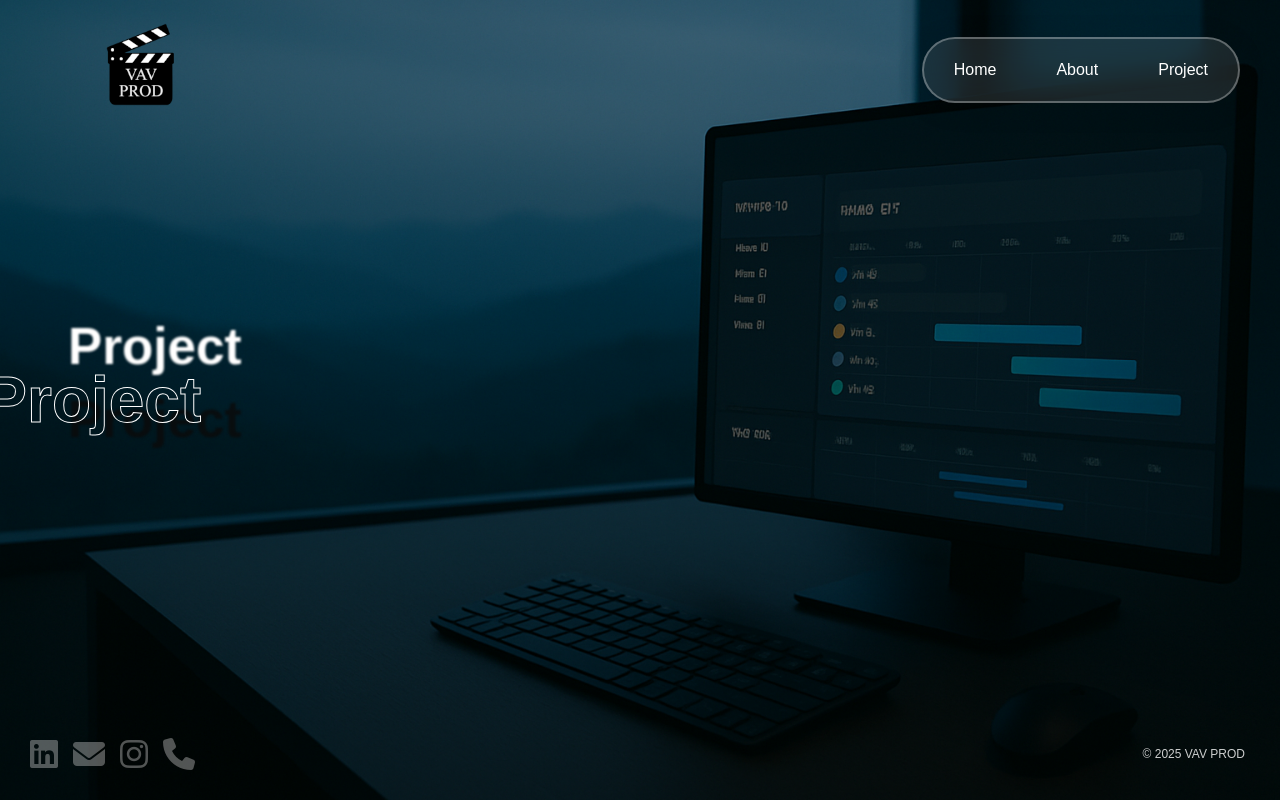
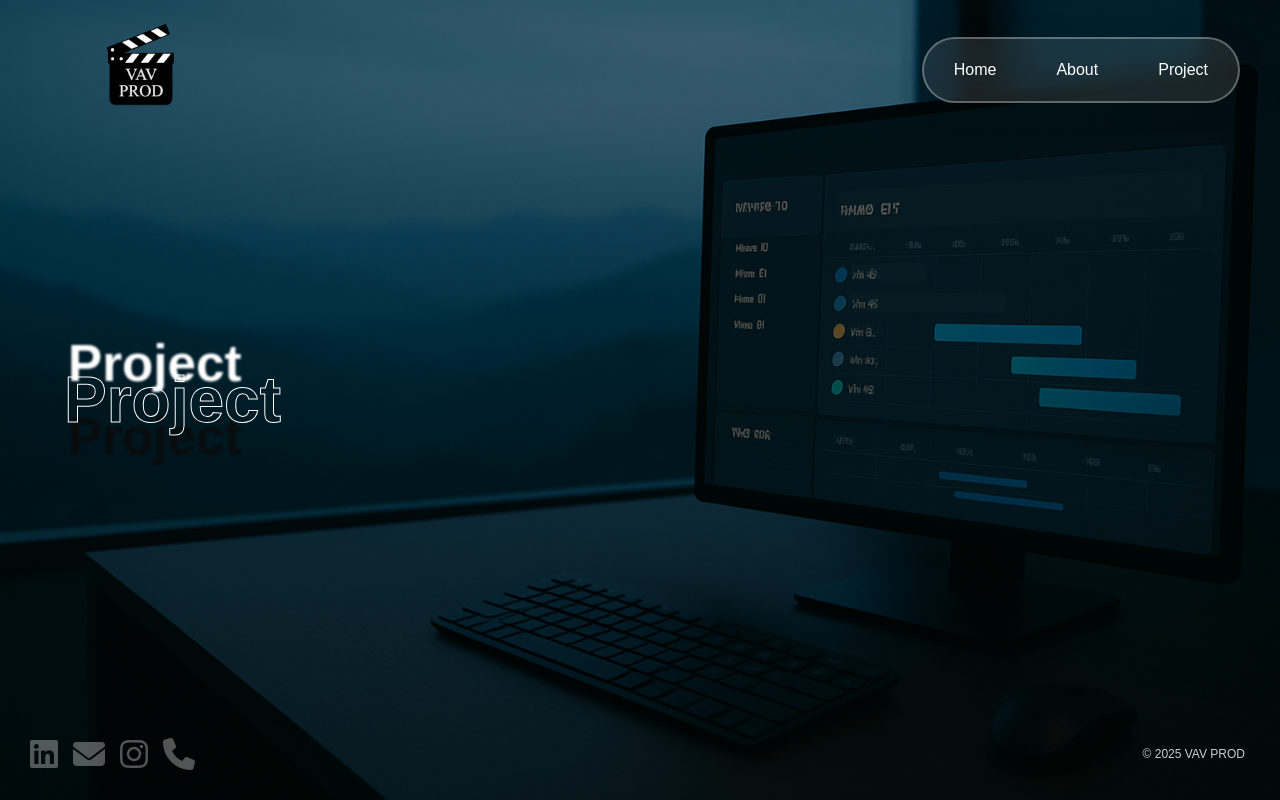
Before and after one commit to SINJ1/Vav_Prod, an Angular app: page /project in a window 1280 px wide. Built offline with nearby package versions, Linux system fonts and the light colour scheme; a web font is replaced by a local one.

Commit message:
Project fini

```diff
--- a/src/app/project/project.component.css
+++ b/src/app/project/project.component.css
@@ -27,15 +27,13 @@ html, body {
   background-image: url('/assets/projet.png');
 }
 
-/* Texte principal avec effet miroir flouté */
 .texte-reflet {
   font-size: clamp(2rem, 4vw, 4rem); /* Responsive */
   color: white;
-  margin-bottom: 80px;
   font-weight: bold;
   position: relative;
   left: 4px;
-  bottom: 14px;
+  top: 30px;
   filter: blur(1px);
   z-index: 1;
 }
@@ -53,21 +51,18 @@ html, body {
 
 /* Texte avec bordure blanche (stroke) */
 .texte-border {
-  font-size: clamp(2rem, 5vw, 4rem); /* Responsive */
+  font-size: clamp(2rem, 5vw, 4rem);
   font-weight: bold;
   color: transparent;
   -webkit-text-stroke: 1px white;
-  z-index: 2;
+  z-index: 11;
 }
-.Vav h1,
-.Vav .border {
-  position: relative;
-  z-index: 10; /* 👈 AU-DESSUS DE TOUT */
-}
+
+
 /* Conteneur principal du texte */
 .Vav {
   display: flex;
-  justify-content: space-between; /* Changed to space-between to move project card to right */
+  justify-content: flex-start; /* Aligné à gauche par défaut */
   align-items: center;
   height: 100vh;
   padding: 0 5%;
@@ -75,16 +70,6 @@ html, body {
   z-index: 2;
 }
 
-
-.border {
-  display: flex;
-  flex-direction: column;
-  justify-content: center;
-  position: relative;
-  right: 634px;
-  align-items: flex-start; /* 👈 Bien à gauche */
-  z-index: 1;
-}
 
 @media (max-width: 768px) {
   .border,
@@ -94,18 +79,12 @@ html, body {
   }
 }
 
-
-/* Texte superposé pour centrage */
-.overlay-text {
-  position: absolute;
-  top: 50%;
-  left: 50%;
-  transform: translate(-50%, -50%);
-  color: white;
-  font-size: clamp(2rem, 5vw, 4rem);
-  font-weight: bold;
-  text-shadow: 2px 2px 8px rgba(0,0,0,0.7);
-  user-select: none;
-  pointer-events: none;
-  z-index: -1;
+.border {
+  display: flex;
+  flex-direction: column;
+  justify-content: center;
+  align-items: flex-start;
+  z-index: 10;
+  bottom: 30px ;
+  position: relative;
 }
--- a/src/app/project/project.component.html
+++ b/src/app/project/project.component.html
@@ -1,8 +1,12 @@
 <div class="full-page-image project-image">
   <div class="Vav">
-    <h1 class="texte-reflet" data-text="Project">Project</h1>
+    <!-- Texte Project à gauche -->
     <div class="border">
+      <h1 class="texte-reflet" data-text="Project">Project</h1>
       <h1 class="texte-border" data-text="Project">Project</h1>
     </div>
+
+    <!-- Cartes à droite -->
     <app-project-timer-cards></app-project-timer-cards>
   </div>
+</div>
```
